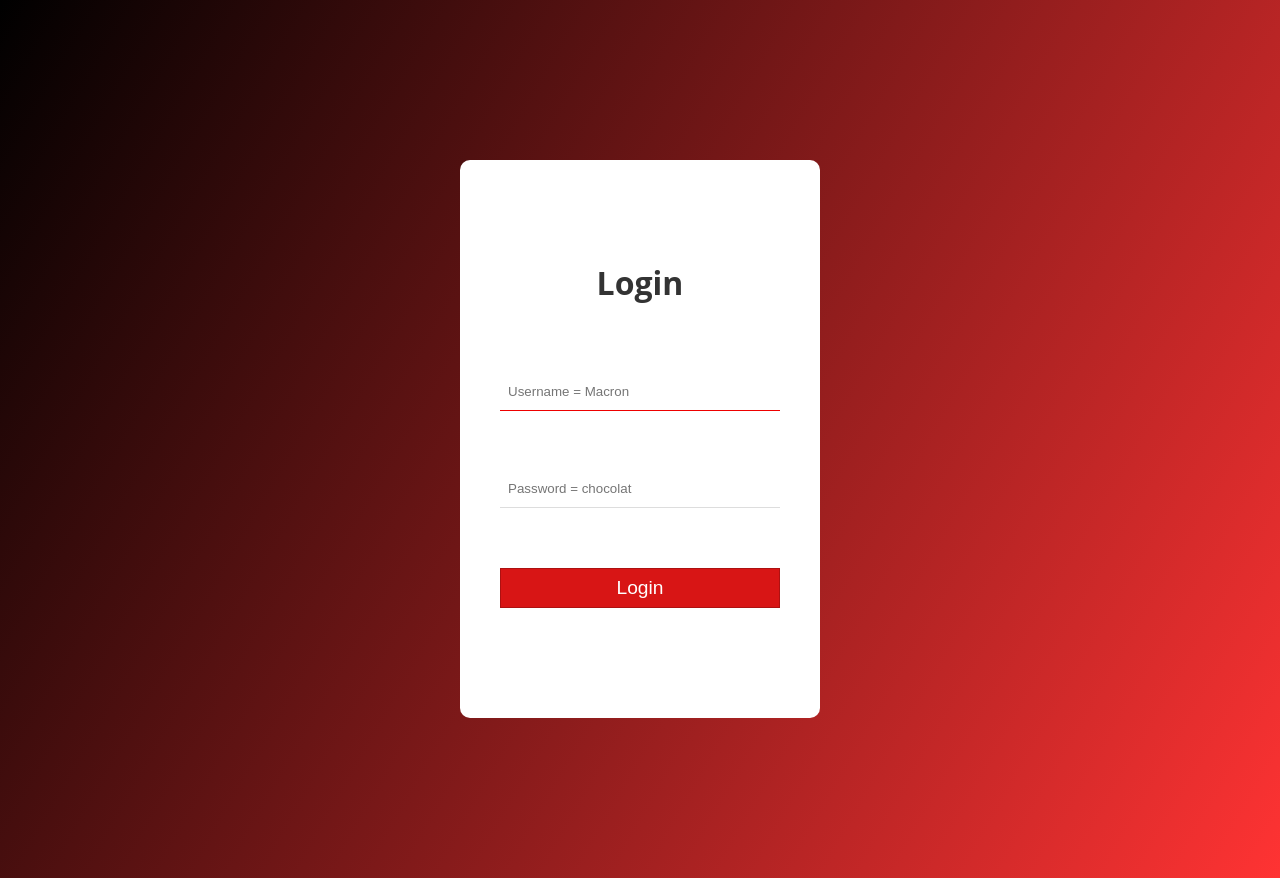
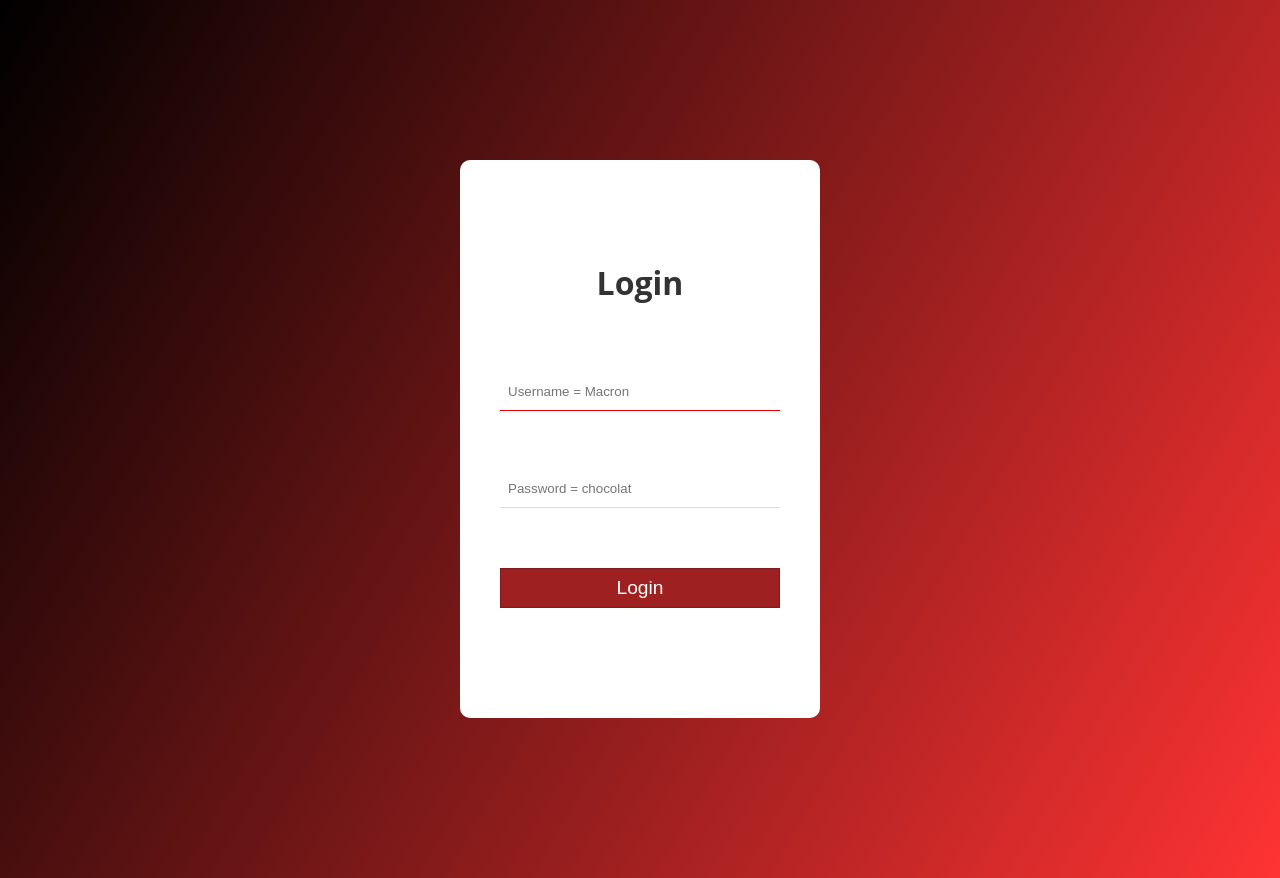
Before and after one commit to Adrien-25/ampoule, a PHP site: page /login.php in a window 1280 px wide. Run offline with PHP 8.4, Linux system fonts and the light colour scheme.

Commit message:
Update - bouton de connexion
Changement de couleur de fond du bouton de connexion de la page login.php

```diff
--- a/style.css
+++ b/style.css
@@ -291,10 +291,10 @@ body{
     width: 100%;
     margin: 30px 0;
     border-radius: 0;
-    background-color: rgb(216, 21, 21);
+    background-color: #9f2020;
 }
 .login-form button:hover{
-    background-color: rgb(184, 20, 20);
+    background-color: #861c1c;
 }
 /*Table*/
 .table-container{
```
